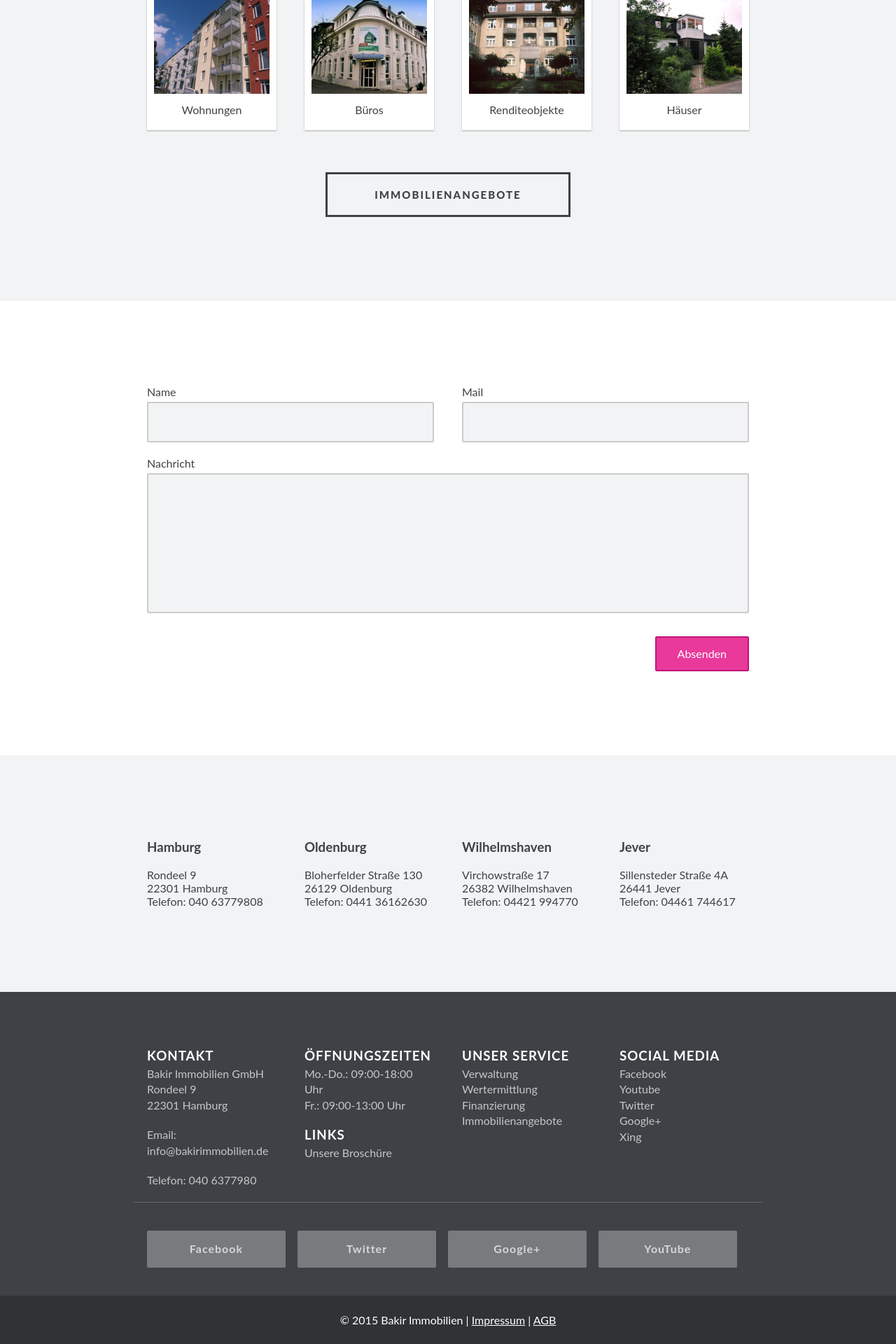
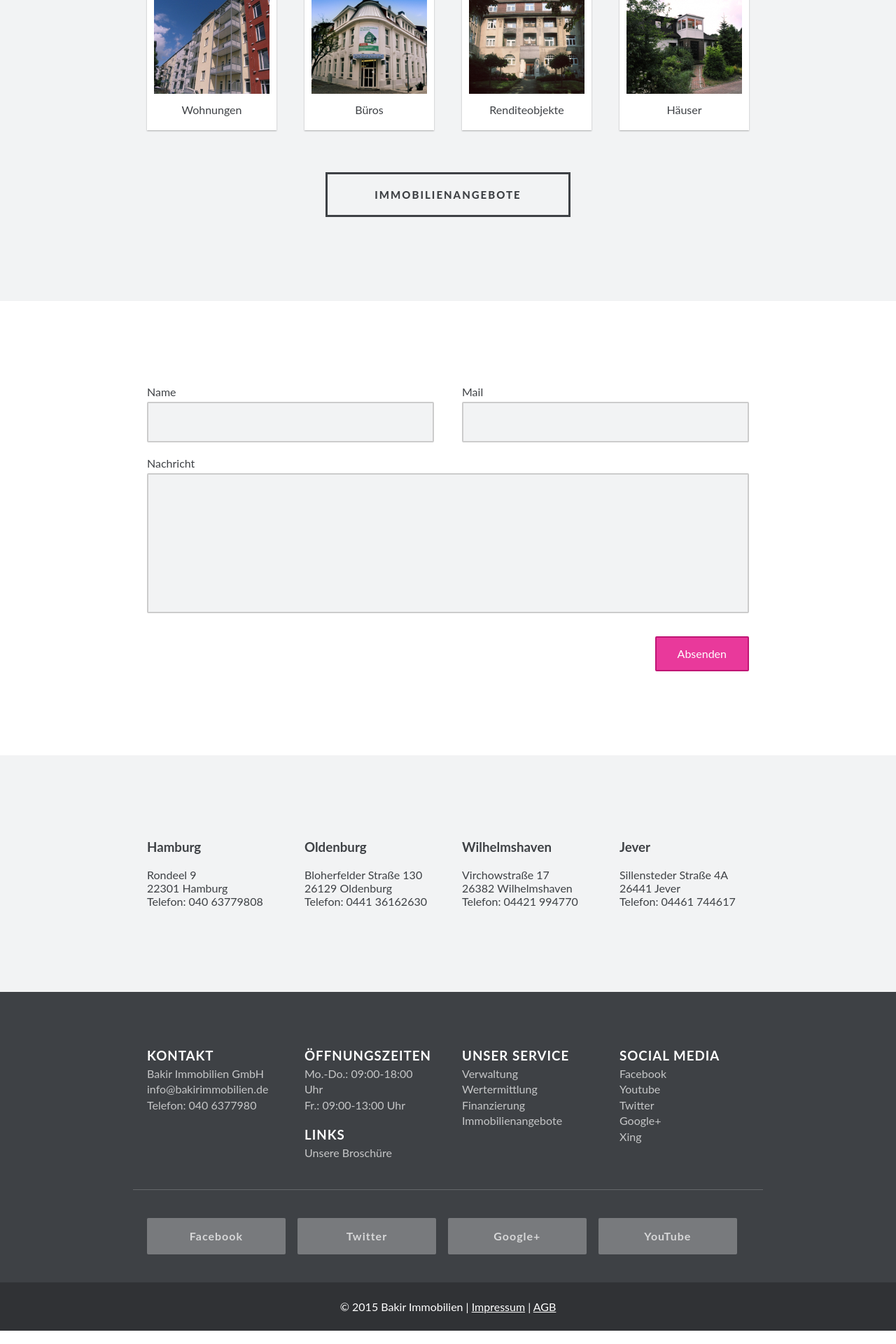
Before and after one commit to bakirnetwork/bakirimmobilien_de, a Jekyll site: the page built from _pages/index.html, in a window 1280 px wide. Shown: the part 2364-4284 px from the top of the page at 70% size. Built offline with Jekyll 4.4.1, drawn with Linux system fonts in a browser that asks for light colours; nearby versions of some CDN libraries; some web fonts are replaced.

Commit message:
Footer Kontakt nur allgemeine Informationen

```diff
--- a/_includes/footer.html
+++ b/_includes/footer.html
@@ -4,16 +4,8 @@
 			<h3>Kontakt</h3>
 			<p>
 				Bakir Immobilien GmbH<br>
-				Rondeel 9<br>
-				22301 Hamburg
-			</p>
-
-			<p>
-				Email: <a href="mailto:{{ site.data.settings.email }}">{{ site.data.settings.email }}</a><br>
-			</p>
-
-			<p>
-				Telefon: <a href="tel:+494063779808">040 6377980</a><br>
+				<a href="mailto:{{ site.data.settings.email }}">{{ site.data.settings.email }}</a><br>
+				Telefon: <a href="tel:+494063779808">040 6377980</a>
 			</p>
 		</address>
 
--- a/assets/css/components/_footer.sass
+++ b/assets/css/components/_footer.sass
@@ -6,8 +6,9 @@
 	background: $dark
 
 	.main
+		padding-bottom: 40px
+		margin-bottom: 40px
 		border-bottom: 1px solid rgba(white, .2)
-		margin-bottom: 40px
 
 	h3
 		text-transform: uppercase
```
